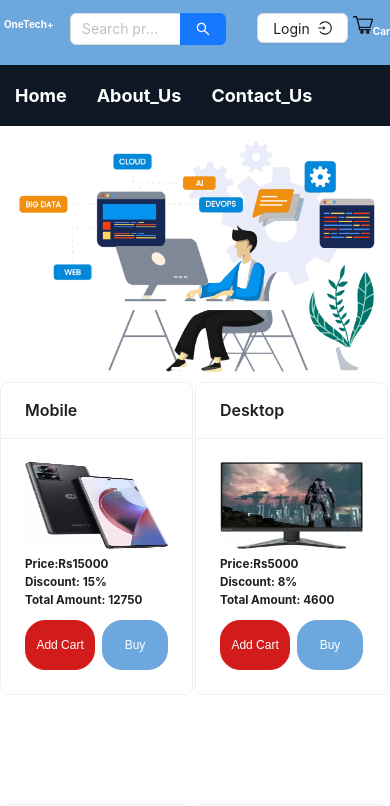
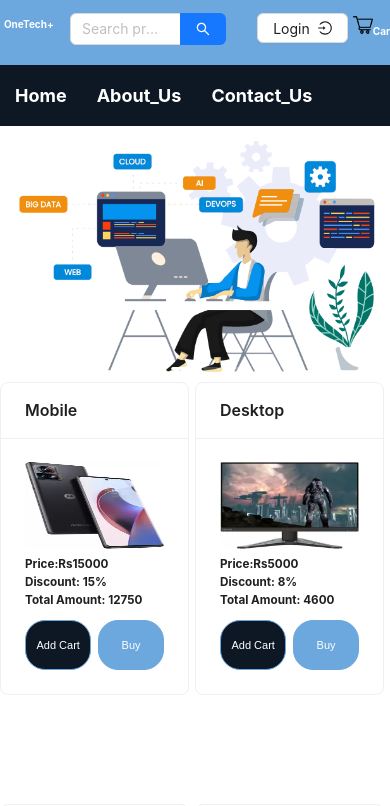
Before and after one commit to Bikendras/e-commerce-dev-ui, a React (Create React App) app: page /Home_main in a window 390 px wide. Shown: the top 806 px of the page. Built offline with nearby package versions, Linux system fonts and the light colour scheme.

Commit message:
second commit...

```diff
--- a/src/Components/Header/Cart.jsx
+++ b/src/Components/Header/Cart.jsx
@@ -1,20 +1,20 @@
 import React, { useEffect, useState } from 'react'
 import Swal from 'sweetalert2';
-import {Card,Empty} from 'antd';
+import { Card, Empty } from 'antd';
 import { Link } from 'react-router-dom';
 import axios from 'axios';
 
 
 export default function Cart() {
-  const [cartData,setCartData]=useState([]);
+  const [cartData, setCartData] = useState([]);
   const email = localStorage.getItem('email');
 
-  const handleProductRemove = (id)=>{
+  const handleProductRemove = (id) => {
     setCartData([]);
-    const formdata=new FormData();
-    formdata.append("email" , email);
-    axios.post(`http://localhost:8000/user/cardremove/${id}`, formdata).then((res)=>{
-    if(res.data.status == 1){
+    const formdata = new FormData();
+    formdata.append("email", email);
+    axios.post(`http://localhost:8000/user/cardremove/${id}`, formdata).then((res) => {
+      if (res.data.status == 1) {
         Swal.fire({
           position: 'center',
           icon: "success",
@@ -24,50 +24,50 @@ export default function Cart() {
         });
         getCartData()
       }
-    }).catch((error)=>{
-      console.log("Not Removed",error);
+    }).catch((error) => {
+      console.log("Not Removed", error);
     })
   };
 
-  const getCartData = ()=>{
-    axios.get(`http://localhost:8000/user/mygetCardApi/${email}`).then((res)=>{
-      if(res.data.status ==1){
-        console.log("res. data",res.data);
+  const getCartData = () => {
+    axios.get(`http://localhost:8000/user/mygetCardApi/${email}`).then((res) => {
+      if (res.data.status == 1) {
+        console.log("res. data", res.data);
         setCartData(res?.data?.mygetCardData);
       }
-    }).catch((err)=>{
+    }).catch((err) => {
       console.log("Cart Reject", err);
     });
   };
-  useEffect(()=>{
+  useEffect(() => {
     getCartData();
-    },[]);
+  }, []);
 
   return (
     <div>
       <div>
-          {cartData.length>0?
-          cartData.map((x)=>{
+        {cartData.length > 0 ?
+          cartData.map((x) => {
             return (
               <div className='product_main'>
                 <Card title={x.name}>
                   <div className="imgpro">
-           <img src={`../../${x.image}`} alt="Product_img" className='card_img'/>
+                    <img src={`../../${x.image}`} alt="Product_img" className='card_img' />
                   </div>
                   <div className='product_description'>
                     <p>price:Rs{x.price}</p>
-          {x.Discount && <p>Discount: {x.Discount}</p>}
-           <p>Total Amount: {x.price}</p>
+                    {x.discount && <p>Discount: {x.discount}</p>}
+                    <p>Total Amount: {(parseInt(x.price)-(parseInt(x.price)*parseInt(x.discount)/100))}</p>
                   </div>
                   <div>
-           <Link className='addcart'><span style={{color:"white"}}>See Details...</span></Link>&nbsp;&nbsp;
-           <Link className='buybtn' onClick={(e) => handleProductRemove(x._id)}><span style={{color:"white"}}>Remove</span></Link>
+                    <Link className='addcart'><span style={{ color: "white" }}>Details...</span></Link>&nbsp;&nbsp;
+                    <Link className='buybtn' onClick={(e) => handleProductRemove(x._id)}><span style={{ color: "white" }}>Remove</span></Link>
                   </div>
                 </Card>
               </div>
             )
           })
-          : <Empty /> }
+          : <Empty />}
       </div>
     </div>
   )
--- a/src/Components/Header/Checkout.jsx
+++ b/src/Components/Header/Checkout.jsx
@@ -1,7 +1,7 @@
 import React, { useEffect, useState } from 'react'
 import '../ProductDetail.css';
 import { Card } from 'antd';
-import {DeliveredProcedureOutlined} from "@ant-design/icons";
+import { ArrowLeftOutlined, MinusOutlined } from "@ant-design/icons"
 import { Link, Navigate, useParams } from 'react-router-dom';
 import OrderConfirm from './OrderConfirm';
 import axios from 'axios';
@@ -139,13 +139,13 @@ export default function Checkout() {
   // Delivery time...
   var someDate = new Date();
   someDate.setDate(someDate.getDate() + 2); //number  of days to add, e.x. 15 days
-  var dateFormated = someDate.toISOString().substr(0,10);
+  var dateFormated = someDate.toISOString().substr(0, 10);
 
-  const [selectAddress,setselectAddress]=useState(false);
+  const [selectAddress, setselectAddress] = useState(false);
   const [checkoutProduct, setCheckoutProduct] = useState(""); // first of all take a params id than put id inside a checkoutProduct name this state, and take this this id sothat only that this card detrails.
   const [details, setDetails] = useState(false); // and if about the some payment Details so initial state false than take a payment details so true.
   const [selectOption, setSelectOption] = useState(""); // choice the multiple options.
-  const [iscontinue,setIscontinue] = useState(false);
+  const [iscontinue, setIscontinue] = useState(false);
   const { id } = useParams("");
   // after login get a email in user
   const email = localStorage.getItem("email");
@@ -176,7 +176,7 @@ export default function Checkout() {
 
   useEffect(() => {
     setCheckoutProduct(productData[id - 1]);
-  },[])
+  }, [])
   // handleoptionChange
   // select the multipe options so choese the selecte one  option , so declaire the Function..
   const handleOptionChange = (e) => {
@@ -196,42 +196,44 @@ export default function Checkout() {
   }
 
   // handleContinueselect option
- const handleContinue=()=>{
+  const handleContinue = () => {
     console.log("handleContinue worked");
     setIscontinue(true); // button ke click pe next page me render karne ke liye usko true kar rahe...
   }
 
   // handleAddress changed
- const handleAddressChange=(e)=>{
+  const handleAddressChange = (e) => {
     console.log("handleAddress changed worked");
     setAddress(e.target.value); // Payment_Confirm hone ke paad next page me component render hone par wah component address ki value bhi le kar jaye..
     setselectAddress(true)
   }
   return (
+    <div>
+      <Link to={`/product/Id/${id}`} style={{ margin: "20px" }} ><ArrowLeftOutlined /><MinusOutlined />Back </Link>
       <div className='checkout'>
         {/* {checkoutProduct.map((x)=>{ */}
         {/* return( */}
         <div className='Payment_product_img'>
           <Card title={checkoutProduct.name}>
             <img src={`../../${checkoutProduct.image}`} alt="Product_img" className='card_img1' />
-            <h3 style={{fontWeight:"bold"}}>price: {checkoutProduct.price}</h3>
-            <h3 style={{fontWeight:"bold"}}>Discount: {checkoutProduct.Discount}</h3>
-            <h3 style={{fontWeight:"bold" ,marginBottom:"20px"}}>Total Amount: {(parseInt(checkoutProduct.price) - (parseInt(checkoutProduct.price) * parseInt(checkoutProduct.Discount) / 100))}</h3>
+            <h3 style={{ fontWeight: "bold" }}>price: {checkoutProduct.price}</h3>
+            <h3 style={{ fontWeight: "bold" }}>Discount: {checkoutProduct.Discount}</h3>
+            <h3 style={{ fontWeight: "bold", marginBottom: "20px" }}>Total Amount: {(parseInt(checkoutProduct.price) - (parseInt(checkoutProduct.price) * parseInt(checkoutProduct.Discount) / 100))}</h3>
           </Card>
         </div>
         {/* ) */}
         {/* })} */}
         <div className='payment'>
-        <h2 style={{fontWeight:"bold"}}> <img width="28" src="https://img.icons8.com/external-flaticons-flat-flat-icons/64/external-location-contact-us-flaticons-flat-flat-icons.png" alt="external-location-contact-us-flaticons-flat-flat-icons" ></img>
+          <h2 style={{ fontWeight: "bold" }}> <img width="28" src="https://img.icons8.com/external-flaticons-flat-flat-icons/64/external-location-contact-us-flaticons-flat-flat-icons.png" alt="external-location-contact-us-flaticons-flat-flat-icons" ></img>
             <span> Deliver to Address</span></h2>
-        <p><input type="radio" value={address} onChange={(e)=>{handleAddressChange(e);}}></input> <span>{address}</span></p>
+          <p><input type="radio" value={address} onChange={(e) => { handleAddressChange(e); }}></input> <span>{address}</span></p>
 
-        <h2 style={{fontWeight:"bold"}}><img width="28" src="https://img.icons8.com/external-sbts2018-outline-color-sbts2018/58/external-payment-options-ecommerce-basic-1-sbts2018-outline-color-sbts2018.png" alt="external-payment-options-ecommerce-basic-1-sbts2018-outline-color-sbts2018" />
+          <h2 style={{ fontWeight: "bold" }}><img width="28" src="https://img.icons8.com/external-sbts2018-outline-color-sbts2018/58/external-payment-options-ecommerce-basic-1-sbts2018-outline-color-sbts2018.png" alt="external-payment-options-ecommerce-basic-1-sbts2018-outline-color-sbts2018" />
             Payment Options</h2>
           <ul className='Description'>
             <li>
               <input type="radio" name='payment' value='1' onChange={(e) => handleOptionChange(e)}></input>
-               <span style={{ margin: 5}}> <img width="28" src="https://img.icons8.com/external-beshi-line-kerismaker/48/external-Cash-on-delivery-online-shopping-beshi-line-kerismaker.png" alt="external-Cash-on-delivery-online-shopping-beshi-line-kerismaker" />Cash on Delivery</span>
+              <span style={{ margin: 5 }}> <img width="28" src="https://img.icons8.com/external-beshi-line-kerismaker/48/external-Cash-on-delivery-online-shopping-beshi-line-kerismaker.png" alt="external-Cash-on-delivery-online-shopping-beshi-line-kerismaker" />Cash on Delivery</span>
 
               <span className='payment_Description'>{details && selectOption == '1' ? <p className='selectBox_PaymentOption'>product price ={(parseInt(checkoutProduct.price) - (parseInt(checkoutProduct.price) * parseInt(checkoutProduct.Discount) / 100))}</p> : ""}</span>
             </li>
@@ -239,28 +241,30 @@ export default function Checkout() {
               <input type="radio" name='payment' value='2' onChange={(e) => handleOptionChange(e)} ></input>
               <span style={{ margin: 5 }}><img width="28" src="https://img.icons8.com/color/48/bhim.png" alt="bhim" /></span> UPI
 
-            <span>{details && selectOption == '2' ? <p className='selectBox_PaymentOption'>Product Price + delivery Charge={(parseInt(checkoutProduct.price)+50 - (parseInt(checkoutProduct.price) * parseInt(checkoutProduct.Discount) / 100))}</p> : ""}</span>
+              <span>{details && selectOption == '2' ? <p className='selectBox_PaymentOption'>Product Price + delivery Charge={(parseInt(checkoutProduct.price) + 50 - (parseInt(checkoutProduct.price) * parseInt(checkoutProduct.Discount) / 100))}</p> : ""}</span>
             </li>
             <li>
               <input type="radio" name='payment' value='3' onChange={(e) => handleOptionChange(e)} ></input>
               <span style={{ margin: 5 }}><img width="28" src="https://img.icons8.com/external-kmg-design-outline-color-kmg-design/32/external-bank-business-startup-kmg-design-outline-color-kmg-design.png" alt="external-bank-business-startup-kmg-design-outline-color-kmg-design" /></span> Net Banking
 
-            <span>{details && selectOption == '3' ? <p className='selectBox_PaymentOption'>Product price Delivery Charge + platform charge={(parseInt(checkoutProduct.price)+90 - (parseInt(checkoutProduct.price) * parseInt(checkoutProduct.Discount) / 100))}</p> : ""}</span>
+              <span>{details && selectOption == '3' ? <p className='selectBox_PaymentOption'>Product price Delivery Charge + platform charge={(parseInt(checkoutProduct.price) + 90 - (parseInt(checkoutProduct.price) * parseInt(checkoutProduct.Discount) / 100))}</p> : ""}</span>
             </li>
           </ul>
           {/* selection ke click hone par hi Payment_Confirm ki button show hogi*/}
-        {selectOption && selectAddress?<Link to='' onClick={handleContinue}  className='Payment__Continue'><span>Payment__Continue</span></Link>:""}
+          {selectOption && selectAddress ? <Link to='' onClick={handleContinue} className='Payment__Continue'><span>Payment__Continue</span></Link> : ""}
           {/* <Link to='order_confirmation'className='addcart1'><span>Payment__process</span></Link> */}
           <br /><br />
           {/* isContinue state initialy false hai then Payment__Continuebutton pe click karne pe wah true ho jayegi than fir invoice dikhane lagegi.. */}
           {
-          iscontinue?<OrderConfirm status='1' price={
-            selectOption=="1"?(parseInt(checkoutProduct.price) - (parseInt(checkoutProduct.price) * parseInt(checkoutProduct.Discount) / 100))
-            :selectOption=="2"?(parseInt(checkoutProduct.price)+50 - (parseInt(checkoutProduct.price) * parseInt(checkoutProduct.Discount) / 100))
-            :(parseInt(checkoutProduct.price)+90 - (parseInt(checkoutProduct.price) * parseInt(checkoutProduct.Discount) / 100))}
+            iscontinue ? <OrderConfirm status='1' price={
+              selectOption == "1" ? (parseInt(checkoutProduct.price) - (parseInt(checkoutProduct.price) * parseInt(checkoutProduct.Discount) / 100))
+                : selectOption == "2" ? (parseInt(checkoutProduct.price) + 50 - (parseInt(checkoutProduct.price) * parseInt(checkoutProduct.Discount) / 100))
+                  : (parseInt(checkoutProduct.price) + 90 - (parseInt(checkoutProduct.price) * parseInt(checkoutProduct.Discount) / 100))}
               selectOption={selectOption} address={address} date={dateFormated} name={checkoutProduct.name} /> : " "
           }
         </div>
       </div>
+    </div>
+
   )
 }
--- a/src/Components/Header/Home.css
+++ b/src/Components/Header/Home.css
@@ -1,19 +1,3 @@
-/* .main-card-section1 div {
-    background-color: aqua;
-    width: 300px;
-    height: 300px;
-    margin-left: 60px;
-    margin-top: 100px;
-    border-radius: 20px;
-    transition: 4s ease-in all;
-}
-.main-card-section1 {
-    display: flex;
-}
-.main-card-section1 div:hover {
-    transform: rotate(360deg);
-} */
-
 /* Carousel img */
 .img_default{
     height: auto;
@@ -90,11 +74,9 @@ img{
 
 
 .main-card{
-    /* height: 65vh; */
     width: 23.3vw;
     float: left;
     margin: 20px 10px 0px 10px;
-    /* border: 2px solid black; */
     overflow: hidden;
 }
 .main-card2{
@@ -119,18 +101,17 @@ img{
     text-transform:capitalize;
 }
 .addcart{
-    background-color: #d21c1c;
+    background-color: #0D1824;
     padding: 10px;
     width: 120px;
     border-radius: 20px;
     font-size:16px;
-    border: 1px solid #d21c1c;
+    border: 1px solid #6CA7DD;
     cursor: pointer;
 }
 .addcart:hover{
-    background-color: #ea9c48;
+    background-color: #6CA7DD;
     transition: 1s;
-    box-shadow: 3px 3px 0px #040404;
 }
 .buybtn{
     background:rgb(108, 167, 221);
@@ -142,9 +123,8 @@ img{
     cursor: pointer;
 }
 .buybtn:hover{
-    background-color: #ea9c48;
+    background-color: #0D1824;
     transition: 1s;
-    box-shadow: 3px 3px 0px #000000;
 }
 
 @media (max-width: 600px) {
@@ -152,65 +132,7 @@ img{
         margin: auto;
         height: 50vh;
         width: 50vw;
-        /* float: left; */
         display: flex;
-        /* margin: 20px 10px 0px 10px; */
-        /* border: 2px solid black; */
-        overflow: hidden;
-    }
-    .card_img{
-        width: 100%;
-        height:10.3vh;
-        object-fit: fill;
-    }
-    /* .product_description{
-        padding-bottom:3vmin;
-    } */
-    .product_description p{
-        font-size:3vmin;
-        text-transform:capitalize;
-    }
-    .addcart{
-        background-color: #d21c1c;
-        /* padding: 10px; */
-        width: 18vw;
-        height: 6vh;
-        /* border-radius: 20px; */
-        font-size:12px;
-        border: 1px solid #d21c1c;
-        cursor: pointer;
-    }
-    .addcart:hover{
-        background-color: #ea9c48;
-        transition: 1s;
-        box-shadow: 2px 2px 0px #040404;
-    }
-    .buybtn{
-        background:rgb(108, 167, 221);
-        border: 1px solid rgb(108, 167, 221);
-        /* border-radius:20px; */
-        width: 17vw;
-        height: 6vh;
-        font-size:12px;
-        /* padding:10px; */
-        cursor: pointer;
-    }
-    .buybtn:hover{
-        background-color: #ea9c48;
-        transition: 1s;
-        box-shadow: 3px 3px 0px #000000;
-    }
-}
-
-@media (min-width: 601px) and (max-width: 820px) {
-    .main-card{
-        margin: auto;
-        height: 40vh;
-        width: 50vw;
-        /* float: left; */
-        display: flex;
-        /* margin: 20px 10px 0px 10px; */
-        /* border: 2px solid black; */
         overflow: hidden;
     }
     .card_img{
@@ -223,14 +145,38 @@ img{
         text-transform:capitalize;
     }
     .addcart{
-        background-color: #d21c1c;
-        /* padding: 10px; */
+        width: 17vw;
+        height: 6vh;
+        font-size: 11px;
+    }
+    .buybtn{
+        width: 17vw;
+        height: 6vh;
+        font-size:11px;
+    }
+}
+
+@media (min-width: 601px) and (max-width: 820px) {
+    .main-card{
+        margin: auto;
+        height: 40vh;
+        width: 50vw;
+        display: flex;
+        overflow: hidden;
+    }
+    .card_img{
+        width: 100%;
+        height:10.3vh;
+        object-fit: fill;
+    }
+    .product_description p{
+        font-size:3vmin;
+        text-transform:capitalize;
+    }
+    .addcart{
         width: 18vw;
         height: 6vh;
-        /* border-radius: 20px; */
         font-size:3vmin;
-        border: 1px solid #d21c1c;
-        cursor: pointer;
     }
     .addcart:hover{
         background-color: #ea9c48;
@@ -238,28 +184,16 @@ img{
         box-shadow: 2px 2px 0px #040404;
     }
     .buybtn{
-        background:rgb(108, 167, 221);
-        border: 1px solid rgb(108, 167, 221);
-        /* border-radius:20px; */
         width: 17vw;
         height: 6vh;
         font-size:3vmin;
-        /* padding:10px; */
-        cursor: pointer;
-    }
-    .buybtn:hover{
-        background-color: #ea9c48;
-        transition: 1s;
-        box-shadow: 3px 3px 0px #000000;
     }
 }
 @media (min-width: 821px) and (max-width: 1024px) {
     .main-card{
-        /* height: 65vh; */
         width: 22.7vw;
         float: left;
         margin: 20px 10px 0px 10px;
-        /* border: 2px solid black; */
         overflow: hidden;
     }
     .card_img{
--- a/src/Components/Header/Merchant.jsx
+++ b/src/Components/Header/Merchant.jsx
@@ -12,7 +12,6 @@ export default function Merchant() {
   const [message, setMessage] = useState("");
   const [dataMerchant, setMerchantData] =  useState([]);
   const [discount,setDiscount] = useState("");
-  const [totalprice , setTotalPrice] = useState("");
 
 
   const email = localStorage.getItem("email");
@@ -92,7 +91,7 @@ export default function Merchant() {
       productPrice: `Rs.${x.productPrice}.00`,
       discount: `${x.discount}%`,
       totalprice: `Rs.${(parseInt(x.productPrice)-(parseInt(x.productPrice)*parseInt(x.discount)/100))}.00`,
-      action:  (<><DeleteOutlined onClick={()=>removeProduct(x._id)}/></>),
+      action:  (<><DeleteOutlined onClick={()=>removeProduct(x._id)}/><Link to='/'  onClick={()=>editProduct(x._id)} style={{marginLeft: 20}} ><CreditCardFilled/></Link></>),
     }
   })
 
@@ -118,7 +117,6 @@ export default function Merchant() {
 
   const removeProduct=(id)=>{
     console.log("hello worked",id);
-    // return;
     setMerchantData([]);
     const formdata=new FormData();
     formdata.append("email",email);
@@ -152,6 +150,12 @@ export default function Merchant() {
       setMessage('someting went wrong');
     });
   }
+
+// edit Product ka logic kaise likhe
+const editProduct=(id)=>{
+  console.log(id);
+
+}
 
   const onChange = (pagination, filters, sorter, extra,key) => {
     console.log('params', pagination, filters, sorter, extra,key );
--- a/src/Components/ProductDetail.css
+++ b/src/Components/ProductDetail.css
@@ -1,15 +1,23 @@
-.product_main{
-    /* width: 96rem; */
+/* cart component... */
+/* .product_main{
     height: 25rem;
     margin: auto;
-}
+} */
 .product_main{
     width: 23.3%;
     float: left;
     margin: 2% 1% 0% 1%;
     box-shadow: 0 0px 7px 0 rgba(0,0,0,0.2), 0 6px 20px 0 rgba(0,0,0,0.19);
-    display: flex;
 }
+@media (max-width: 768px){
+    .product_main{
+        width: 47%;
+        float: left;
+        margin: 2% 1% 0% 1%;
+    }
+}
+
+
 .product_main1{
     width: 100%;
     height: 100%;
@@ -52,7 +60,6 @@
     width: 50%;
     margin: 1vw 2vw;
     list-style-type: none;
-    /* display: flex; */
 }
 .Description h1{
     border-bottom: 3px solid  #6CA7DD;
@@ -62,10 +69,28 @@
 .card_img1{
     width: 25vw;
     height: 50vh;
-    margin: 3%;
     object-fit: fill;
     margin: 20px 20px 0px 10px;
 }
+
+@media (max-width: 768px){
+    .product_main1{
+        display: block;
+    }
+    .product_img1{
+        width: 100%;
+    }
+    .card_img1{
+        width: 90vw;
+        margin: 10px 10px 10px 10px;
+    }
+    .Description{
+        width: 97%;
+        margin: 1vw 2vw;
+        list-style-type: none;
+    }
+}
+
 /* payment Process */
 .checkout{
     height: 100%;
@@ -105,10 +130,17 @@
     color: #000000;
     transition: 1s;
 }
-
-
-/* .imgpro img{
-    width: 100%;
-    height:240px;
-    object-fit: fill;
-} */
+@media (max-width: 768px){
+    .checkout{
+        width: 100%;
+        display: block;
+    }
+    .Payment_product_img{
+        width: 97vw;
+        margin: 5px 5px 0px 5px;
+    }
+    .payment{
+        width: 97%;
+        margin: 1%;
+    }
+}
--- a/src/Components/ProductDetail.jsx
+++ b/src/Components/ProductDetail.jsx
@@ -1,6 +1,7 @@
 import React, { useEffect, useState } from 'react'
 import './ProductDetail.css';
 import { Link } from "react-router-dom";
+import { ArrowLeftOutlined, MinusOutlined } from "@ant-design/icons"
 import Swal from 'sweetalert2';
 
 
@@ -143,15 +144,15 @@ export default function ProductDetail() {
   const handleAddCard = () => {
     // Add cart Data Successfully in click to button....
     const email = localStorage.getItem('email');
-    const formdata= new FormData();
-    formdata.append("image",productData[id - 1].image);
-    formdata.append("name",productData[id - 1].name);
-    formdata.append("price",productData[id - 1].price);
-    formdata.append("Discount",productData[id - 1].Discount);
-    console.log("formdata",formdata);
-    axios.post(`http://localhost:8000/user/myaddCardApi/${email}`,formdata).then((res)=>{
-      if(res.data.status==1){
-        console.log("Add TO Card BackEnd Response",res);
+    const formdata = new FormData();
+    formdata.append("image", productData[id - 1].image);
+    formdata.append("name", productData[id - 1].name);
+    formdata.append("price", productData[id - 1].price);
+    formdata.append("discount", productData[id - 1].Discount);
+    console.log("formdata", formdata);
+    axios.post(`http://localhost:8000/user/myaddCardApi/${email}`, formdata).then((res) => {
+      if (res.data.status == 1) {
+        console.log("Add TO Card BackEnd Response", res);
         Swal.fire({
           position: 'center',
           icon: "success",
@@ -159,8 +160,8 @@ export default function ProductDetail() {
           showConfirmButton: true,
         })
       }
-    }).catch((err)=>{
-      console.log("Add TO Card BackEnd Error",err);
+    }).catch((err) => {
+      console.log("Add TO Card BackEnd Error", err);
     });
 
   }
@@ -175,6 +176,8 @@ export default function ProductDetail() {
   console.log("id", id);
 
   return (
+    <div>
+      <Link to='/' style={{ margin: "20px" }} ><ArrowLeftOutlined /><MinusOutlined />Back </Link>
       <div className='product_main1'>
         <div className='product_img1'>
           <div>
@@ -185,7 +188,7 @@ export default function ProductDetail() {
           <h1 class="font-bold">{productdataDetailes.name}</h1>
           <p>price: {productdataDetailes.price}</p>
           <p>Discount: {productdataDetailes.Discount}</p>
-        <p style={{marginBottom:"20px"}}>Total Amount: {(parseInt(productdataDetailes.price) - (parseInt(productdataDetailes.price) * parseInt(productdataDetailes.Discount) / 100))}</p>
+          <p style={{ marginBottom: "20px" }}>Total Amount: {(parseInt(productdataDetailes.price) - (parseInt(productdataDetailes.price) * parseInt(productdataDetailes.Discount) / 100))}</p>
           <Link to='' className='addcart1' onClick={handleAddCard}><span >Add Cart</span></Link> &nbsp; &nbsp; &nbsp;
           <Link to={`/checkout/Id/${id}`} className='buybtn1'><span>Buy</span></Link>
           {/* Product Description */}
@@ -214,5 +217,7 @@ export default function ProductDetail() {
           {/* Product Details agar array me hogi tabhi sho hogi nhi to detaile nhi dikhe gi becouse conditional rendring ki gayi hai.. */}
         </div>
       </div>
+    </div>
+
   )
 }
```
Lines whose indentation alone changed are shown as unchanged.
